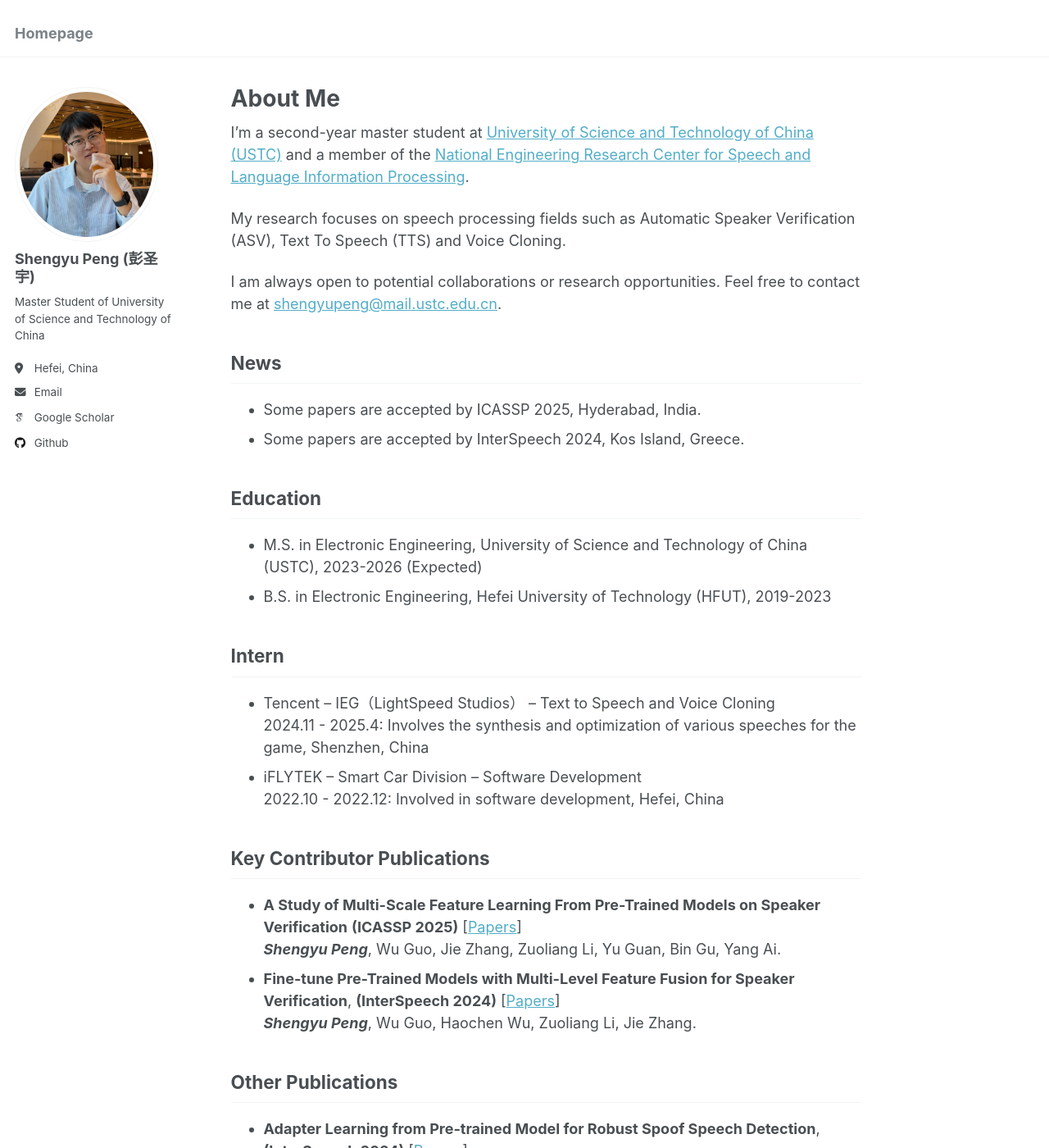
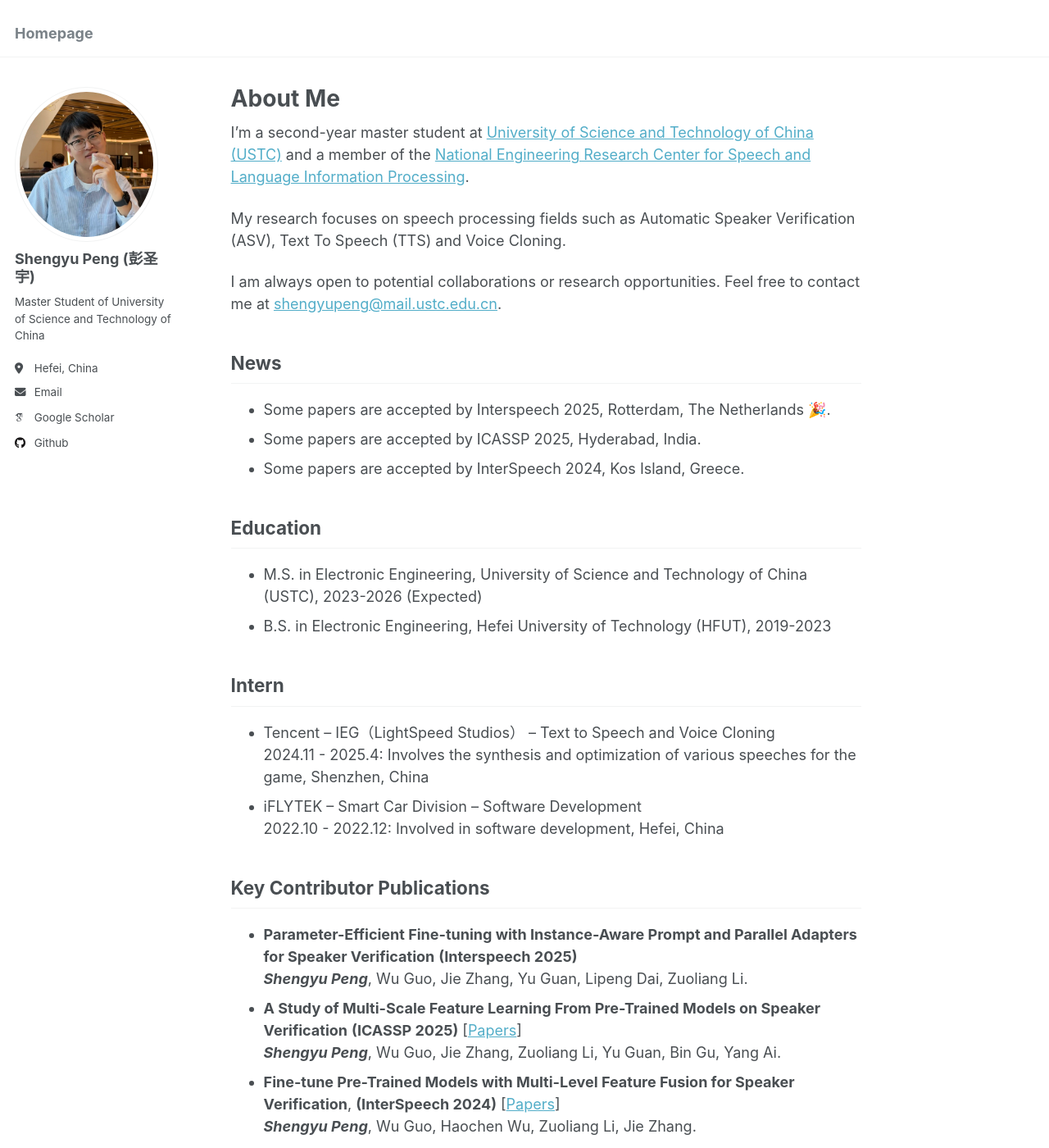
Before and after one commit to psy-ws/psy-ws.github.io, a Jekyll site: the page built from _pages/about.md, in a window 1280 px wide and 1400 px high. Shown: the whole window at 82% size. Built offline with Jekyll 4.4.1, drawn with Linux system fonts in a browser that asks for light colours; some web fonts are replaced.

Commit message:
update interspeech2025

```diff
--- a/Gemfile
+++ b/Gemfile
@@ -9,3 +9,4 @@ group :jekyll_plugins do
 end
 
 gem 'github-pages'
+gem 'tzinfo-data'
--- a/_pages/about.md
+++ b/_pages/about.md
@@ -15,6 +15,7 @@ I am always open to potential collaborations or research opportunities.
 Feel free to contact me at [shengyupeng@mail.ustc.edu.cn](mailto:shengyupeng@mail.ustc.edu.cn).
 
 ## News
+- Some papers are accepted by Interspeech 2025, Rotterdam, The Netherlands 🎉.
 - Some papers are accepted by ICASSP 2025, Hyderabad, India.
 - Some papers are accepted by InterSpeech 2024, Kos Island, Greece.
 
@@ -32,6 +33,8 @@ Feel free to contact me at [shengyupeng@mail.ustc.edu.cn](mailto:shengyupeng@mai
 
 
 ## Key Contributor Publications
+- **Parameter-Efficient Fine-tuning with Instance-Aware Prompt and Parallel Adapters for Speaker Verification** **(Interspeech 2025)**
+***Shengyu Peng***, Wu Guo, Jie Zhang, Yu Guan, Lipeng Dai, Zuoliang Li.
 - **A Study of Multi-Scale Feature Learning From Pre-Trained Models on Speaker Verification** **(ICASSP 2025)** [[Papers](https://ieeexplore.ieee.org/stamp/stamp.jsp?tp=&arnumber=10887949)]
 ***Shengyu Peng***, Wu Guo, Jie Zhang, Zuoliang Li, Yu Guan, Bin Gu, Yang Ai.
 - **Fine-tune Pre-Trained Models with Multi-Level Feature Fusion for Speaker Verification**, **(InterSpeech 2024)** [[Papers](https://www.isca-archive.org/interspeech_2024/peng24_interspeech.pdf)]
```
